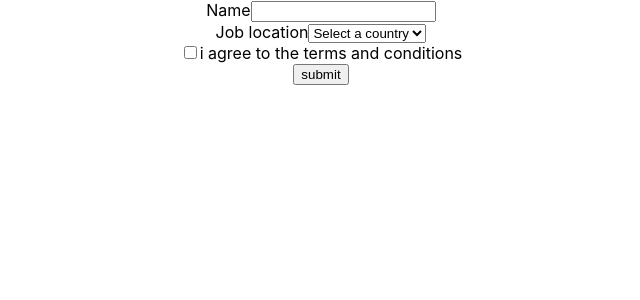
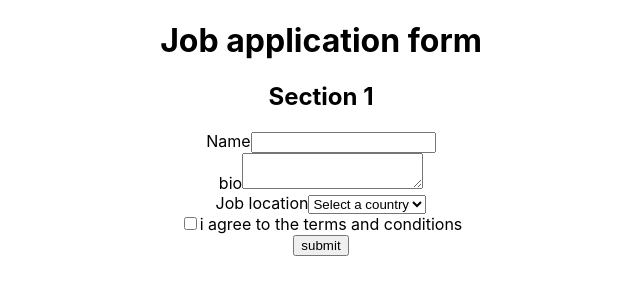
Before and after one commit to ongddree/rtl-jest, a React (Create React App) app: page / in a window 1280 px wide. Shown: the top 300 px of the page, without its empty margins (319-959 px from the left). Built offline with nearby package versions, Linux system fonts and the light colour scheme.

Commit message:
feat: getByRole option 추가

```diff
--- a/src/components/application/application.tsx
+++ b/src/components/application/application.tsx
@@ -1,9 +1,16 @@
 export const Application = () => {
   return (
+    <>
+      <h1>Job application form</h1>
+      <h2>Section 1</h2>
       <form>
         <div>
           <label htmlFor="name">Name</label>
           <input type="text" id="name" />
+        </div>
+        <div>
+          <label htmlFor="bio">bio</label>
+          <textarea id="bio" name="bio"></textarea>
         </div>
         <div>
           <label htmlFor="job-locaion">Job location</label>
@@ -24,5 +31,6 @@
         </div>
         <button>submit</button>
       </form>
+    </>
   );
 };
```
Also changed, not shown: 2 other files (tests, documents, lock files or other folders). Lines whose indentation alone changed are shown as unchanged.
